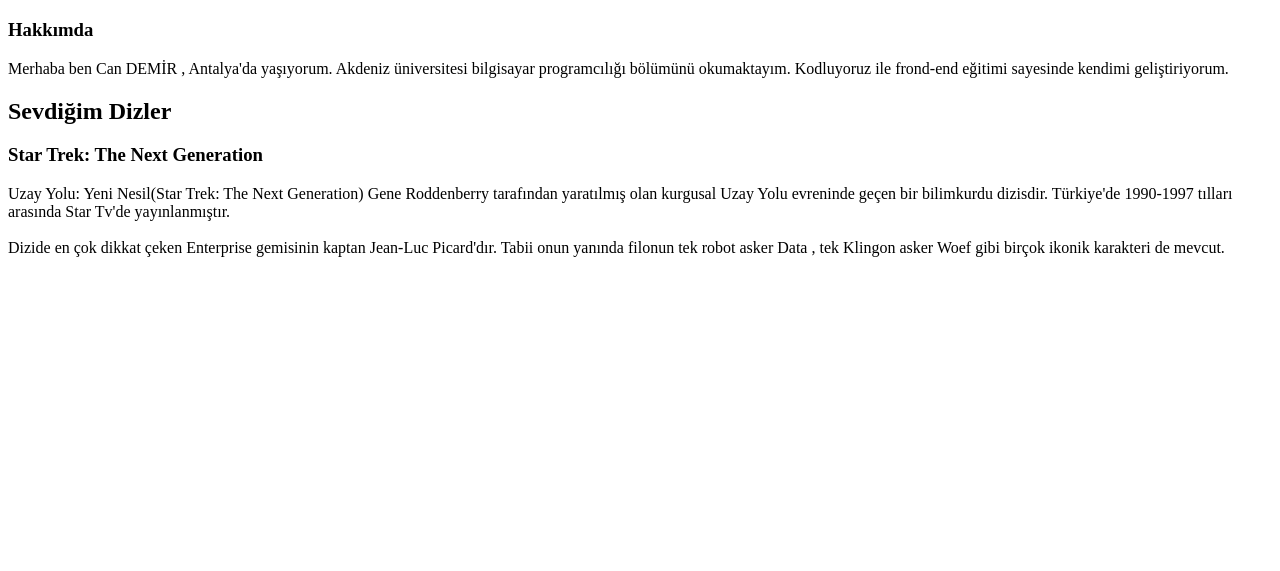
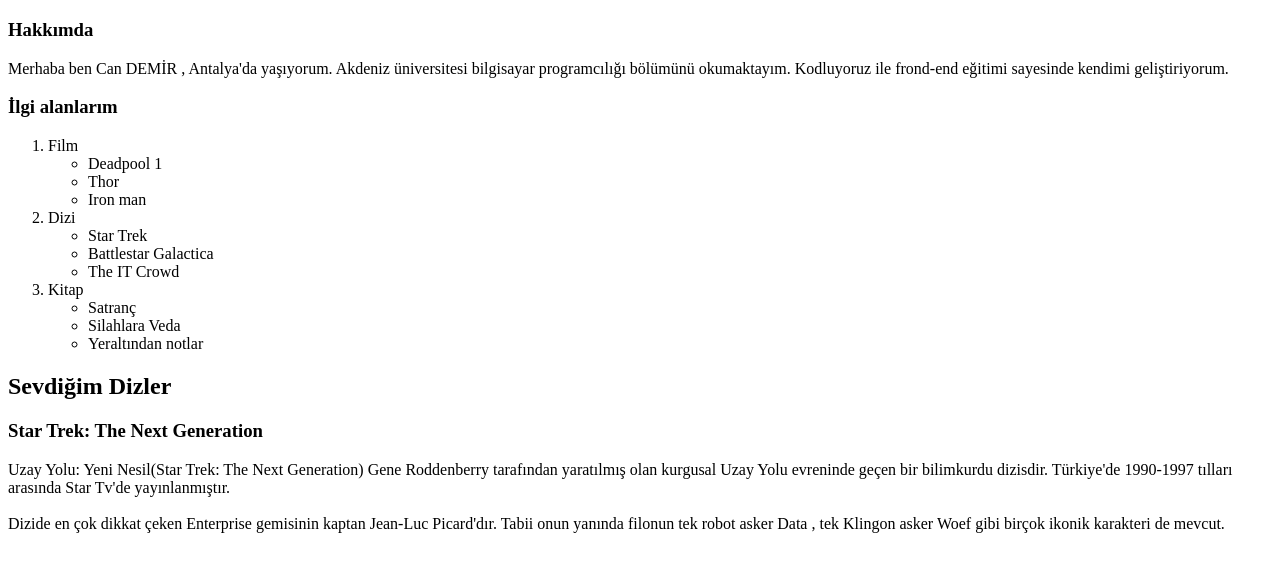
Before and after one commit to canndd/kodluyoruz-html-odev1, a plain HTML site: page index.html in a window 1280 px wide. Shown: the part 61-632 px from the top of the page. Drawn offline with Linux system fonts and the light colour scheme.

Commit message:
İlgi alanlarım bölümü eklendi

```diff
--- a/index.html
+++ b/index.html
@@ -14,6 +14,28 @@
     <h3>Hakkımda</h3> <!-- Hakkımda başlığı h3 etiketi ile oluşturuldu-->
     <p>Merhaba ben Can DEMİR , Antalya'da yaşıyorum. Akdeniz üniversitesi bilgisayar programcılığı bölümünü okumaktayım. Kodluyoruz ile frond-end eğitimi sayesinde kendimi geliştiriyorum. </p>
     <!--Hakkımda içeriği p etiketi ile oluşturuldu-->
+    <h3>İlgi alanlarım</h3>
+<ol>
+    <li>Film</li>
+    <ul>
+        <li>Deadpool 1</li>
+        <li>Thor</li>
+        <li>Iron man</li>
+
+    </ul>
+    <li>Dizi</li>
+    <ul>
+        <li>Star Trek</li>
+        <li>Battlestar Galactica</li>
+        <li>The IT Crowd</li>
+    </ul>
+    <li> Kitap</li>
+    <ul>
+        <li>Satranç</li>
+        <li>Silahlara Veda</li>
+        <li>Yeraltından notlar</li>
+    </ul>
+</ol>
     <h2>Sevdiğim Dizler </h2> <!-- h2 etiketi ile Diziler başlığı eklendi -->
     <h3>Star Trek: The Next Generation</h3> <!-- h2 için alt başlık olarka h3 eklendi -->
     <p>Uzay Yolu: Yeni Nesil(Star Trek: The Next Generation) Gene Roddenberry tarafından yaratılmış olan kurgusal Uzay Yolu evreninde geçen bir bilimkurdu dizisdir. Türkiye'de 1990-1997 tılları arasında Star Tv'de yayınlanmıştır.
```
